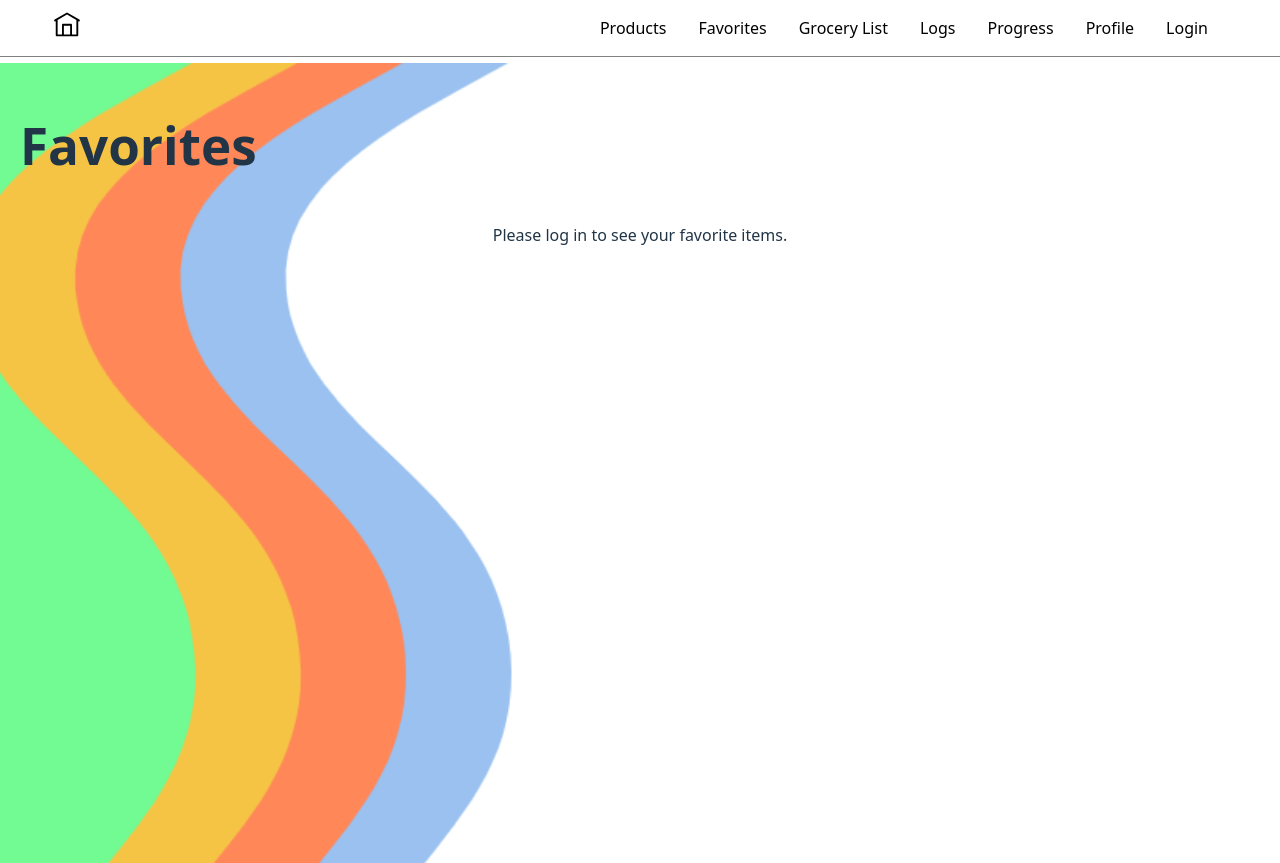
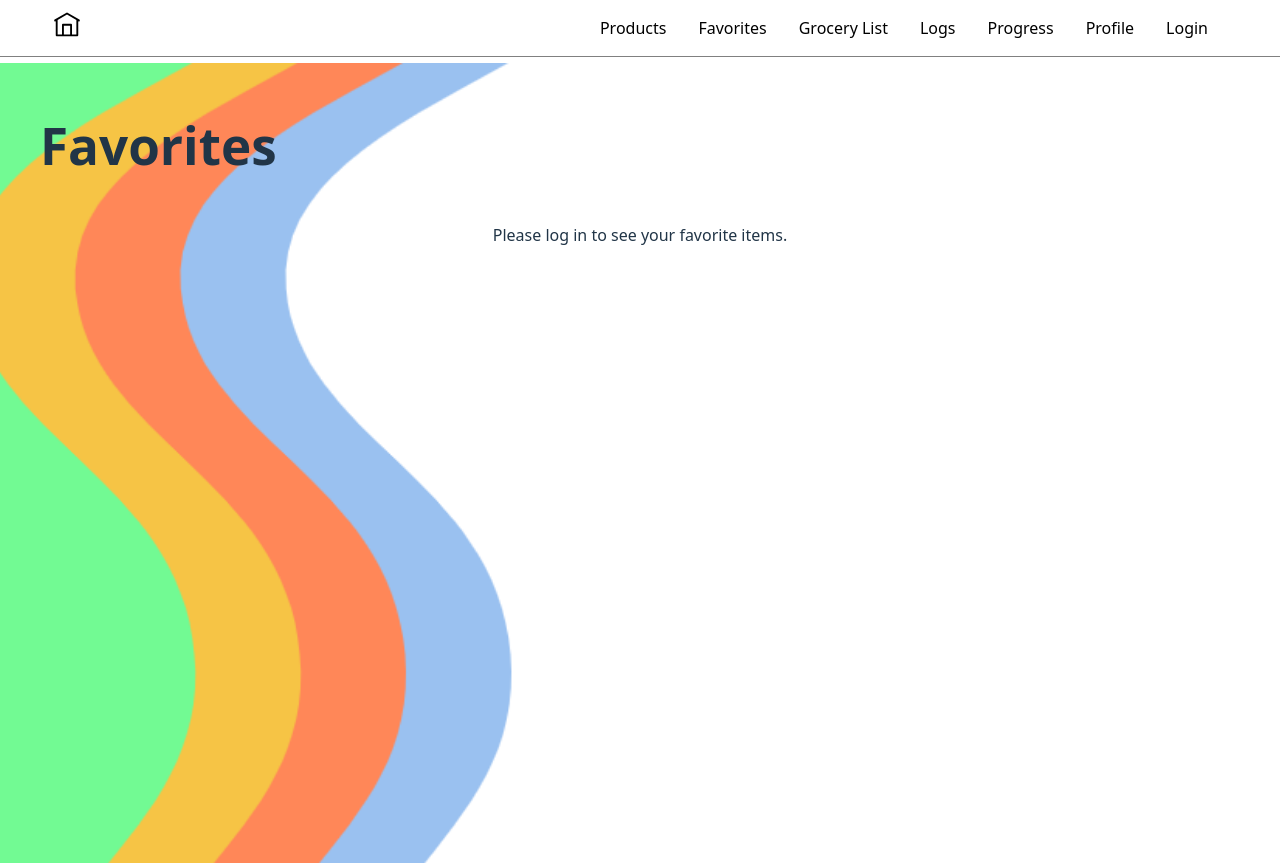
Before and after one commit to ededd9/NomCents, a React (Vite) app in the folder frontend/: page /favorites in a window 1280 px wide. Built offline with nearby package versions, Linux system fonts and the light colour scheme.

Commit message:
Tweaked favorites page styling

```diff
--- a/frontend/src/components/FavoritesList.jsx
+++ b/frontend/src/components/FavoritesList.jsx
@@ -8,11 +8,11 @@ const FavoritesList = ({
   addToGroceryList,
 }) => {
   return (
-    <div style={{ maxWidth: "1000px", margin: "0 auto" }}>
+    <div style={{ margin: "0 auto", width: "80%" }}>
       {favoritesList.length === 0 ? (
         <p>You haven't favorited any items yet.</p>
       ) : (
-        <ul style={{ listStyleType: "none", padding: 0 }}>
+        <ul style={{ listStyleType: "none", padding: 0, width: "100%" }}>
           {favoritesList.map((product) => {
             // Check if the current favorite item is already in the grocery list
             const isInCart = groceryList.some(
@@ -23,6 +23,7 @@ const FavoritesList = ({
               <li
                 key={product.fdcId}
                 style={{
+                  width: "100%",
                   border: "1px solid #888",
                   borderRadius: "4px",
                   marginBottom: "15px",
@@ -30,6 +31,8 @@ const FavoritesList = ({
                   display: "flex",
                   justifyContent: "space-between",
                   alignItems: "flex-start",
+                  backgroundColor: "rgba(249, 249, 249, 0.7)",
+                  boxShadow: "0 2px 4px rgba(0, 0, 0, 0.1)",
                 }}
               >
                 <div
@@ -78,11 +81,13 @@ const FavoritesList = ({
                   </p>
                   {/* Add more product details if needed */}
                 </div>
-                <div
+                <div className="button-container"
                   style={{
                     marginLeft: "30px",
                     display: "flex",
                     gap: "10px",
+                    justifyContent: "flex-end",
+                    alignSelf: "flex-end",
                   }}
                 >
                   <button
--- a/frontend/src/pages/FavoritesPage.css
+++ b/frontend/src/pages/FavoritesPage.css
@@ -13,3 +13,8 @@
     width: 100%; /* Ensure it spans the full width of the page */
     box-sizing: border-box; /* Include padding and border in width calculations */
   }
+
+  .Favorites-title {
+    text-align: left;
+    padding-left: 20px;
+  }
--- a/frontend/src/pages/FavoritesPage.jsx
+++ b/frontend/src/pages/FavoritesPage.jsx
@@ -143,7 +143,7 @@ const FavoritesPage = () => {
 
   return (
     <div className="FavoritesPage">
-      <h1 style={{textAlign:"left"}}>Favorites </h1>
+      <h1 className="Favorites-title">Favorites </h1>
       {isLoading ? (
         <p>Loading favorites...</p>
       ) : !isLoggedIn ? (
```
